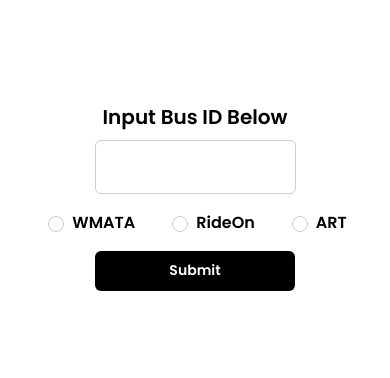
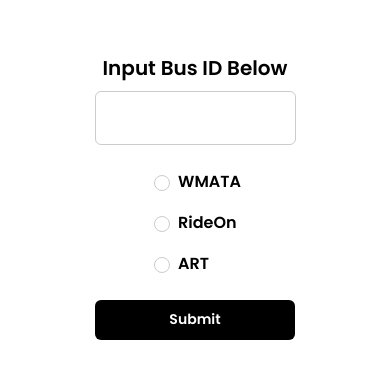
Before and after one commit to Made-By-Esmel/bus, a plain HTML site: page index.html in a window 390 px wide. Shown: the part 236-614 px from the top of the page. Drawn offline with Linux system fonts and the light colour scheme.

Commit message:
Added mobile friendly

```diff
--- a/style.css
+++ b/style.css
@@ -108,6 +108,16 @@
   transform: translate(-50%, -50%);
 }
 
+@media (max-width: 480px) {
+  .radio-buttons {
+    flex-direction: column;
+    align-items: flex-start;
+  }
+
+  .radio-buttons label {
+    margin: 8px 0;
+  }
+}
 
 
 body form input[type="submit"] {
```
